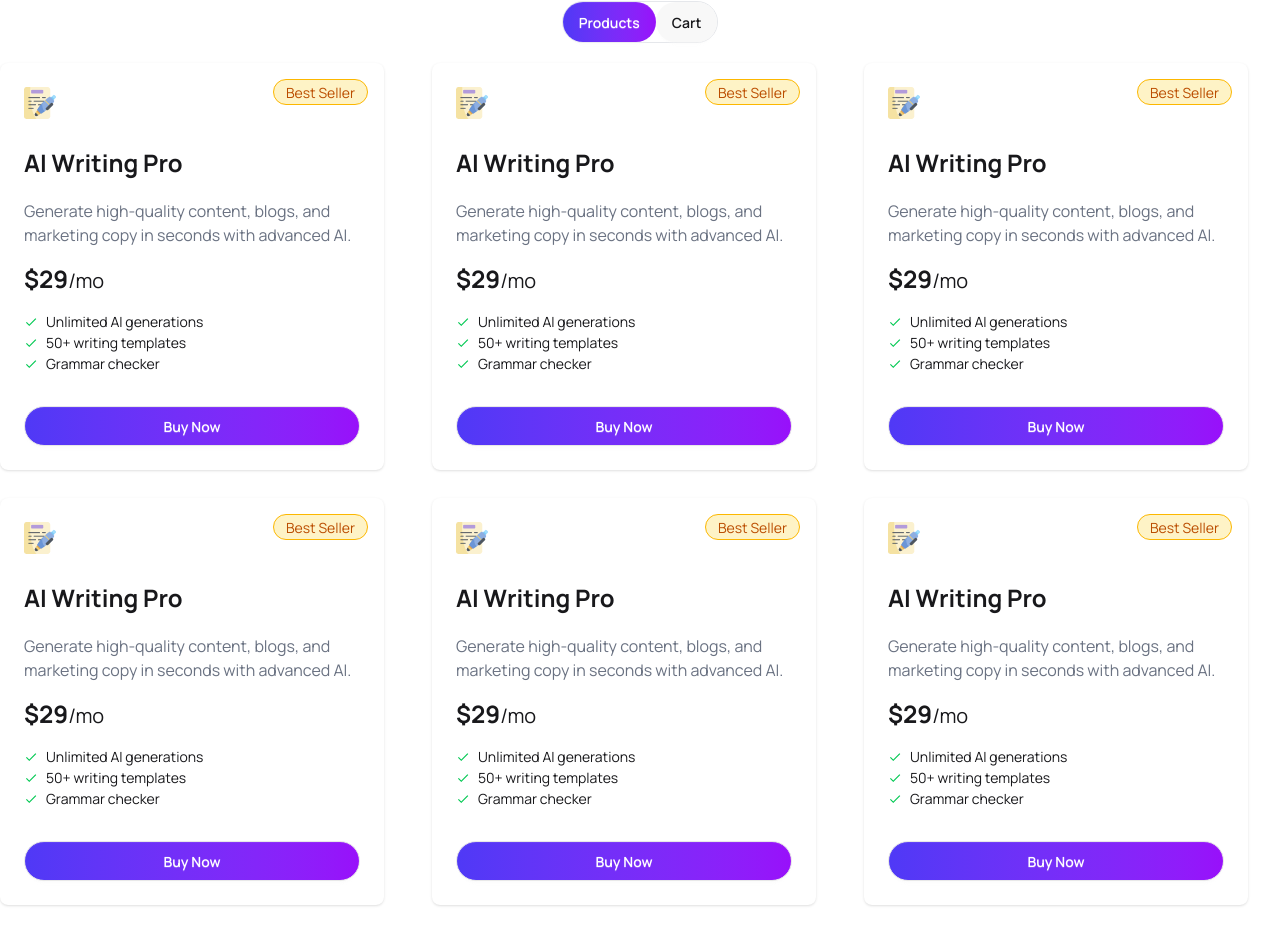
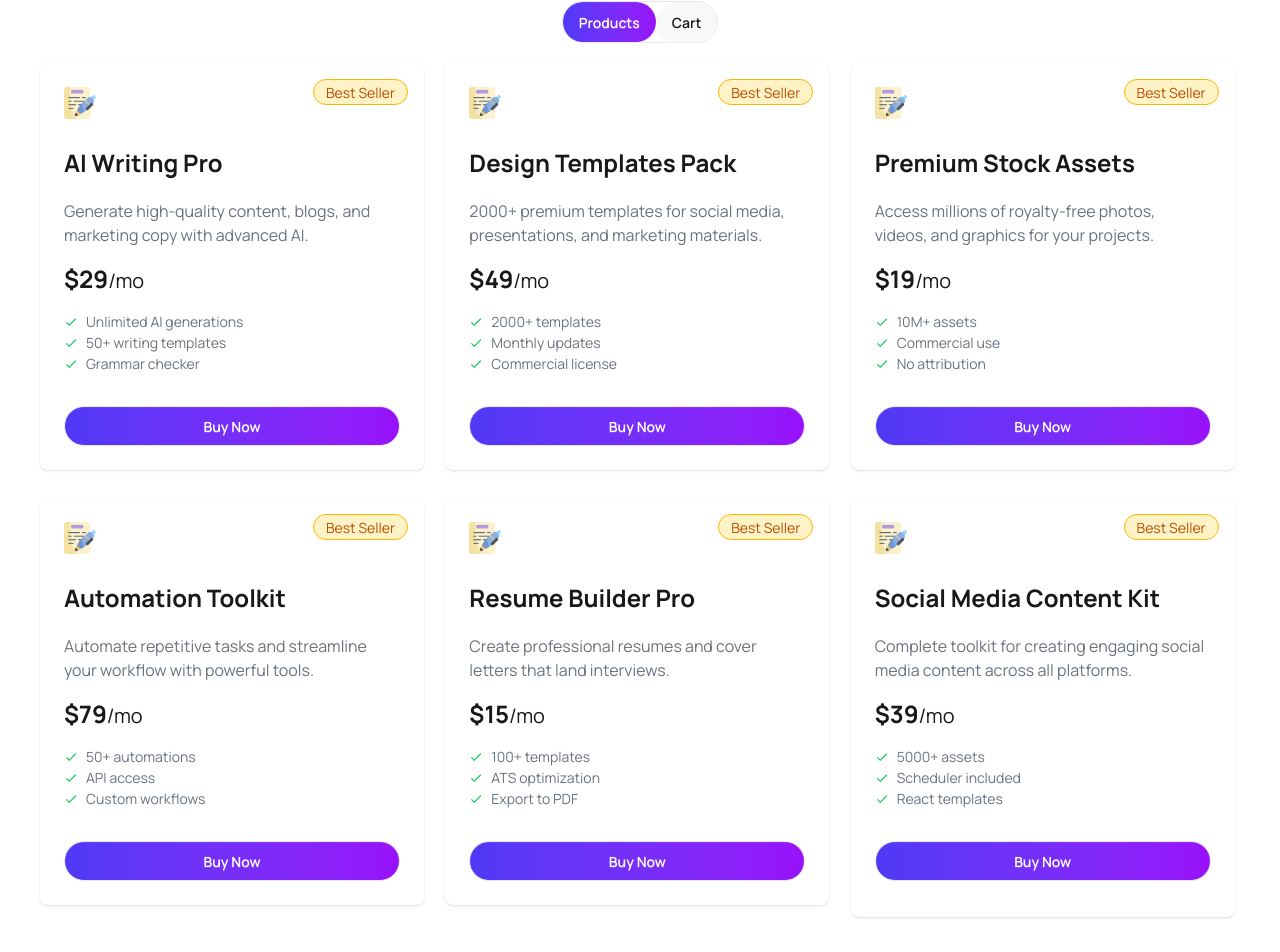
Before and after one commit to SyedTawsif07/assignment-06-PH, a React (Vite) app: page / in a window 1280 px wide. Shown: the part 1132-2084 px from the top of the page. Built offline with nearby package versions, Linux system fonts and the light colour scheme.

Commit message:
Premium digitools box perfectly centered

```diff
--- a/public/products.json
+++ b/public/products.json
@@ -85,9 +85,7 @@
     "features": [
       "5000+ assets",
       "Scheduler included",
-      "React templates",
-      "Tailwind components",
-      "Analytics dashboard"
+      "React templates"
     ],
     "icon": "Code2"
   }
--- a/src/Components/Banner/AvailalableProducts.jsx
+++ b/src/Components/Banner/AvailalableProducts.jsx
@@ -6,7 +6,7 @@ const AvailalableProducts = ({ promiseFetchProducts }) => {
 
     return (
         <div>
-            <div className='space-y-3 grid grid-cols-3 gap-4'>
+            <div className='space-y-3 grid grid-cols-3 gap-4 max-w-[1200px] mx-auto'>
                 {
                     products.map(product => <Products product={product}></Products>)
                 }
--- a/src/Components/UI/Products.jsx
+++ b/src/Components/UI/Products.jsx
@@ -2,36 +2,28 @@ import React, { Profiler, useState } from 'react';
 import { MdDone } from 'react-icons/md';
 import writing from '../../../assets/products/writing.png';
 
-const Products = ({product}) => {
+const Products = ({ product }) => {
     console.log(product);
     const [btn, setBtn] = useState('buynow');
     return (
         <div>
-            <div className="card w-96 bg-base-100 shadow-sm">
+            <div className="card w-96 bg-base-100 shadow-sm h-full">
                 <div className="card-body">
                     <div>
                         <img src={writing} alt="" />
                     </div>
                     <span className="badge badge-xs badge-warning text-[14px] absolute top-4 right-4 bg-[#FEF3C6] text-[#BB4D00] p-3 rounded-3xl">Best Seller</span>
                     <div className='space-y-4 text-start'>
-                        <h2 className='text-2xl font-bold my-5'>AI Writing Pro</h2>
-                        <p className='text-gray-500 text-[16px]'>Generate high-quality content, blogs, and marketing copy in seconds with advanced AI.</p>
-                        <p className="text-xl"><span className='font-bold text-2xl'>$29</span>/mo</p>
+                        <h2 className='text-2xl font-bold my-5'>{product.name}</h2>
+                        <p className='text-gray-500 text-[16px]'>{product.description}</p>
+                        <p className="text-xl"><span className='font-bold text-2xl'>${product.price}</span>/mo</p>
                         <ul>
-                            <li className="flex items-center gap-2">
-                                <MdDone className="text-green-500"></MdDone>
-                                <span>Unlimited AI generations</span>
-                            </li>
-
-                            <li className="flex items-center gap-2">
-                                <MdDone className="text-green-500"></MdDone>
-                                <span>50+ writing templates</span>
-                            </li>
-
-                            <li className="flex items-center gap-2">
-                                <MdDone className="text-green-500"></MdDone>
-                                <span>Grammar checker</span>
-                            </li>
+                            {
+                                product.features.map(data => (<li className="flex items-center gap-2 text-gray-500">
+                                    <MdDone className="text-green-500"></MdDone>
+                                    <span>{data}</span>
+                                </li>))
+                            }
                         </ul>
                     </div>
 
```
